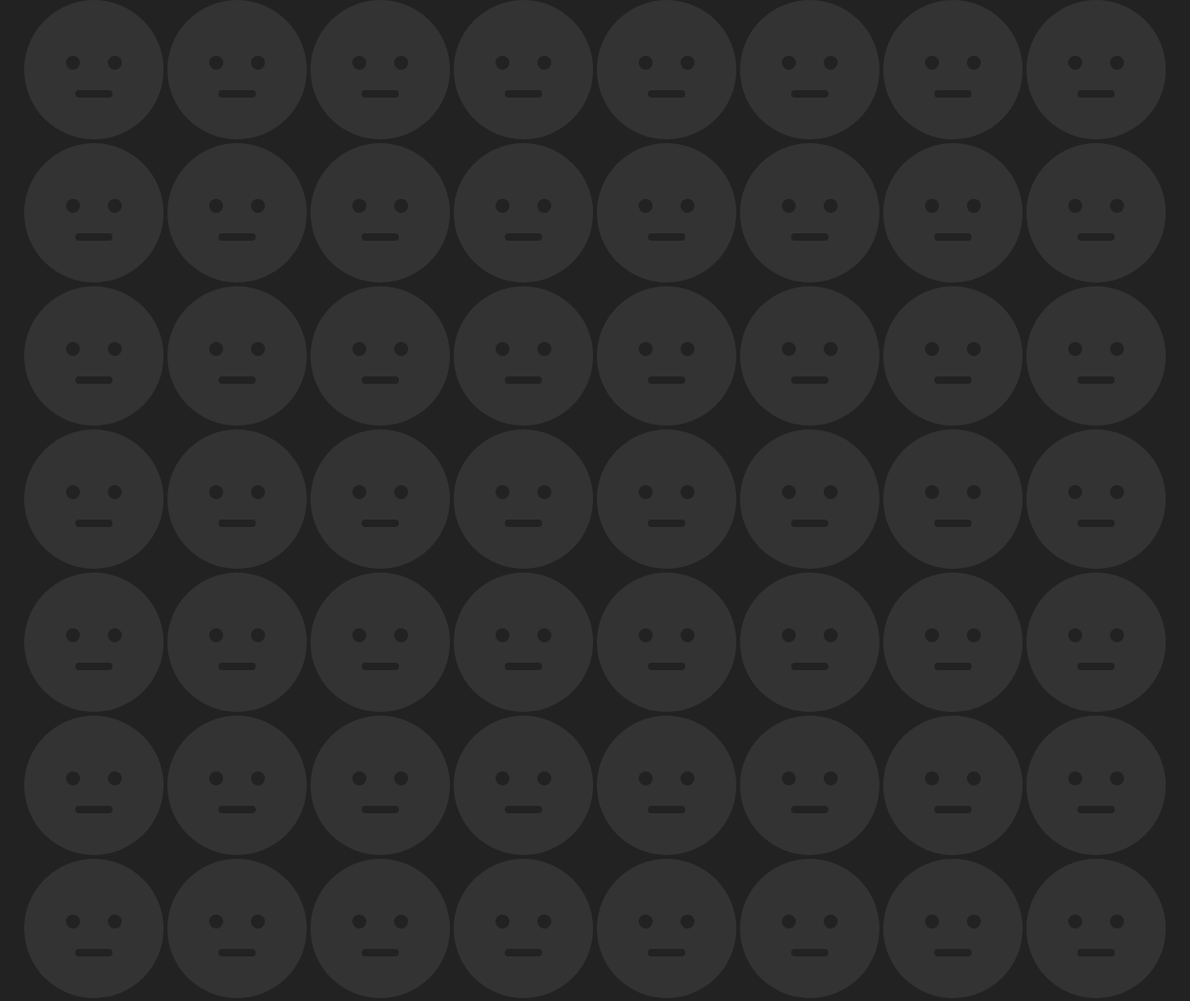
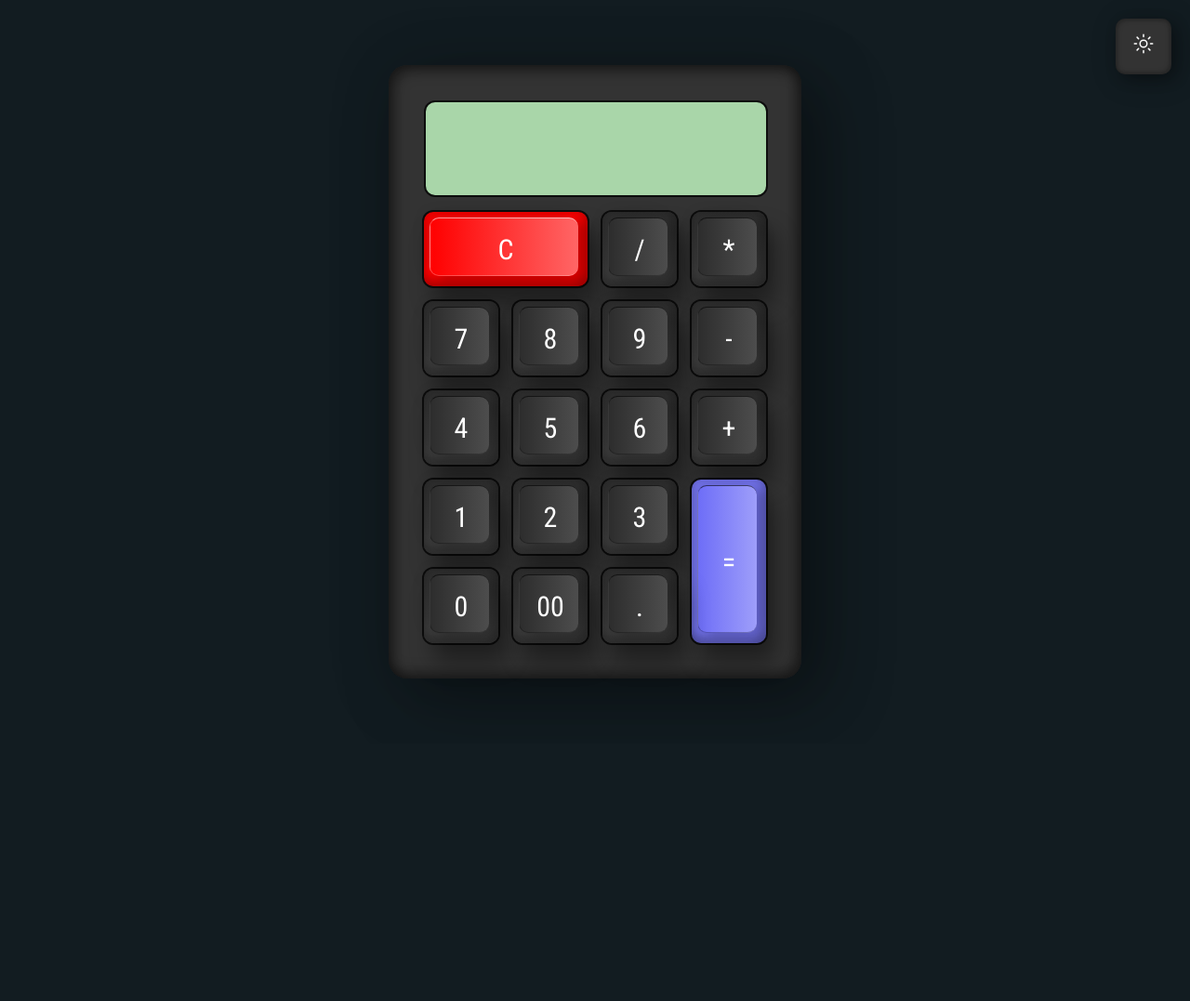
Before and after one commit to NiklasBuk/CSS-stuff, a plain HTML site: page index.html in a window 1280 px wide. Shown: the top 1077 px of the page at 93% size. After the commit the page ends 800 px from the top, so only its background shows below. Drawn offline with nearby package versions, Linux system fonts and the light colour scheme.

Commit message:
simple calculator

```diff
--- a/index.html
+++ b/index.html
@@ -5,41 +5,45 @@
    <meta http-equiv="X-UA-Compatible" content="IE=edge">
    <meta name="viewport" content="width=device-width, initial-scale=1.0">
    <link rel="stylesheet" href="style.css">
-   <title>Smile</title>
+   <title>Calculator</title>
 </head>
 <body>
-   <!-- <label>
-      <input type="radio" name="blue">
-      <div class="face"></div>
-   </label>
-   <label>
-      <input type="radio" name="red">
-      <div class="face"></div>
-   </label>
-   <label>
-      <input type="radio" name="blue">
-      <div class="face"></div>
-   </label>
-   <label>
-      <input type="radio" name="red">
-      <div class="face"></div>
-   </label> -->
+   <div class="btn">
+      <strong><ion-icon name="sunny-outline"></ion-icon></strong>
+      <strong><ion-icon name="moon-outline"></ion-icon></strong>
+   </div>
+   <div class="container">
+      <form class="calculator"name="calc">
+         <input type="text" class="value" readonly name="txt">
+         <span class="num clear" onclick="calc.txt.value=''"><i>C</i></span>
+         <span class="num" onclick="calc.txt.value+='/'"><i>/</i></span>
+         <span class="num" onclick="calc.txt.value+='*'"><i>*</i></span>
+         <span class="num" onclick="calc.txt.value+='7'"><i>7</i></span>
+         <span class="num" onclick="calc.txt.value+='8'"><i>8</i></span>
+         <span class="num" onclick="calc.txt.value+='9'"><i>9</i></span>
+         <span class="num" onclick="calc.txt.value+='-'"><i>-</i></span>
+         <span class="num" onclick="calc.txt.value+='4'"><i>4</i></span>
+         <span class="num" onclick="calc.txt.value+='5'"><i>5</i></span>
+         <span class="num" onclick="calc.txt.value+='6'"><i>6</i></span>
+         <span class="num" onclick="calc.txt.value+='+'"><i>+</i></span>
+         <span class="num" onclick="calc.txt.value+='1'"><i>1</i></span>
+         <span class="num" onclick="calc.txt.value+='2'"><i>2</i></span>
+         <span class="num" onclick="calc.txt.value+='3'"><i>3</i></span>
+         <span class="num equal" onclick="document.calc.txt.value=eval(calc.txt.value)"><i>=</i></span>
+         <span class="num" onclick="calc.txt.value+='0'"><i>0</i></span>
+         <span class="num" onclick="calc.txt.value+='00'"><i>00</i></span>
+         <span class="num" onclick="calc.txt.value+='.'"><i>.</i></span>
+      </form>
+   </div>
+
+   <script type="module" src="https://unpkg.com/ionicons@5.5.2/dist/ionicons/ionicons.esm.js"></script>
+   <script nomodule src="https://unpkg.com/ionicons@5.5.2/dist/ionicons/ionicons.js"></script>
    <script>
+      let body = document.querySelector('body')
+      let btn = document.querySelector('.btn')
 
-      const desk = document.querySelector('body')
-
-      for (let i = 0; i < 60; i++) {
-         const label = document.createElement('label')
-         const input = document.createElement('input')
-         const div = document.createElement('div')
-
-         input.setAttribute('type', 'radio')
-         i % 2 ? input.setAttribute('name', 'blue') : input.setAttribute('name', 'red')
-         div.classList.add('face')
-
-         label.appendChild(input)
-         label.appendChild(div)
-         desk.appendChild(label)
+      btn.onclick = () => {
+         body.classList.toggle('lightmode')
       }
    </script>
 </body>
--- a/style.css
+++ b/style.css
@@ -1,96 +1,222 @@
+@import url('https://fonts.googleapis.com/css2?family=Roboto+Condensed&display=swap');
+
 * {
    margin: 0;
    padding: 0;
    box-sizing: border-box;
-   font-family: consolas;
+   font-family: 'Roboto Condensed', sans-serif;
 }
 
 body {
+   display: grid;
+   place-items: center;
+   min-height: 100vh;
+   background: hsl(200, 30%, 10%);
+}
+
+.container {
+   position: relative;
+   min-width: 300px;
+   min-height: 400px;
+   background: #333;
+   padding: 40px 30px 30px;
+   border-radius: 20px;
+   box-shadow:
+      25px 25px 75px rgba(0, 0, 0, 0.25),
+      10px 10px 70px rgba(0, 0, 0, 0.25),
+      inset -5px -5px 15px rgba(0, 0, 0, 0.5),
+      inset 5px 5px 15px rgba(0, 0, 0, 0.5);
+}
+
+body.lightmode .container {
+   background: hsl(180, 100%, 97%);
+   box-shadow:
+      25px 25px 75px rgba(0, 0, 0, 0.15),
+      10px 10px 70px rgba(0, 0, 0, 0.15),
+      inset -5px -5px 15px rgba(0, 0, 0, 0.1),
+      inset 5px 5px 15px rgba(0, 0, 0, 0.15);
+}
+
+.calculator {
+   position: relative;
+   display: grid;
+}
+
+.calculator .value {
+   position: relative;
+   grid-column: span 4;
+   height: 100px;
+   left: 10px;
+   width: calc(100% - 18px);
+   border: none;
+   outline: none;
+   background: hsl(120, 35%, 75%);
+   margin: 0 0 10px 0;
+   border-radius: 10px;
+   box-shadow: 0 0 0 2px rgba(0, 0, 0, 0.75);
+   text-align: right;
+   padding: 10px;
+   font-size: 2em;
+}
+
+body.lightmode .calculator .value {
+   box-shadow: 0 0 0 2px rgba(0, 0, 0, 0.4);
+}
+
+.calculator span {
+   position: relative;
+   display: grid;
+   place-items: center;
+   width: 80px;
+   height: 80px;
+   margin: 8px;
+   background: linear-gradient(180deg, #2f2f2f, #3f3f3f);
+   box-shadow:
+      inset -8px 0 8px rgba(0, 0, 0, 0.15),
+      inset 0 -8px 8px rgba(0, 0, 0, 0.25),
+      0 0 0 2px rgba(0, 0, 0, 0.75),
+      10px 20px 25px rgba(0, 0, 0, 0.4);
+   color: #fff;
+   cursor: pointer;
+   user-select: none;
+   font-size: 20px;
+   font-weight: 400;
+   border-radius: 10px;
+}
+
+body.lightmode .calculator span {
+
+   background: linear-gradient(180deg, hsl(180, 100%, 97%), hsl(180, 100%, 94%));
+   box-shadow:
+      inset -8px 0 8px rgba(0, 0, 0, 0.15),
+      inset 0 -8px 8px rgba(0, 0, 0, 0.15),
+      0 0 0 2px rgba(0, 0, 0, 0.3),
+      10px 20px 25px rgba(0, 0, 0, 0.25);
+   color: hsl(200, 30%, 30%);
+}
+
+.calculator span::before {
+   content: '';
+   position: absolute;
+   top: 6px;
+   bottom: 11px;
+   left: 6px;
+   right: 10px;
+   background: linear-gradient(90deg, #2d2d2d, #4d4d4d);
+   border-radius: 10px;
+   box-shadow:
+      -5px -5px 15px rgba(0, 0, 0, 0.1),
+      10px 5px 10px rgba(0, 0, 0, 0.15);
+   border-top: 1px solid #0009;
+   border-bottom: 1px solid #0004;
+   border-left: 1px solid #0004;
+}
+
+body.lightmode .calculator span::before {
+   background: linear-gradient(90deg, hsl(180, 100%, 97%), hsl(180, 100%, 94%));
+   border-radius: 10px;
+   box-shadow:
+      -10px -10px 10px rgba(255, 255, 255, 0.25),
+      10px 5px 10px rgba(0, 0, 0, 0.15);
+   border-top: 1px solid #fff9;
+   border-bottom: 1px solid #fff4;
+   border-left: 1px solid #fff4;
+}
+
+.calculator span:active {
+   filter: brightness(1.5);
+}
+
+body.lightmode .calculator span:active {
+   filter: brightness(0.9);
+}
+
+.calculator span i {
+   position: relative;
+   font-style: normal;
+   font-size: 1.5em;
+}
+
+body.lightmode .calculator .clear,
+.calculator .clear {
+   grid-column: span 2;
+   width: 176px;
+   background: #f00;
+}
+
+body.lightmode .calculator .clear::before,
+.calculator .clear::before {
+   background: linear-gradient(90deg, hsl(0, 100%, 50%), hsl(0, 100%, 70%));
+   border-top: 1px solid #fff9;
+   border-bottom: 1px solid #fff4;
+   border-left: 1px solid #fff4;
+}
+
+body.lightmode .calculator .equal,
+.calculator .equal {
+   grid-row: span 2;
+   height: 176px;
+   background: hsl(240, 80%, 70%);
+}
+
+body.lightmode .calculator .equal::before,
+.calculator .equal::before {
+   background: linear-gradient(90deg, hsl(240, 90%, 70%), hsl(240, 90%, 80%));
+}
+
+.btn {
+   position: absolute;
+   top: 20px;
+   right: 20px;
+   width: 60px;
+   height: 60px;
+   background: #333;
+   font-size: 1.5em;
+   box-shadow:
+      5px 5px 15px rgba(0, 0, 0, 0.25),
+      5px 5px 30px rgba(0, 0, 0, 0.25),
+      inset -2px -2px 5px rgba(0, 0, 0, 0.25),
+      inset 2px 2px 5px rgba(0, 0, 0, 0.25);
+   border-radius: 10px;
    display: flex;
    justify-content: center;
    align-items: center;
-   flex-wrap: wrap;
-   gap: 4px;
-   min-height: 100vh;
-   background: #222;
-   overflow: hidden;
+   cursor: pointer;
 }
 
-:root {
-   --clr1: hsl(240, 100%, 60%);
-   --clr2: hsl(0, 100%, 60%);
+.btn ion-icon {
+   color: #fff;
 }
 
-label {
-   position: relative;
-   width: 150px;
-   height: 150px;
+.btn strong {
+   display: none;
 }
 
-label input {
-   appearance: none;
+.btn strong:nth-child(1) {
+   display: block;
 }
 
-label .face {
-   position: absolute;
-   inset: 0;
-   background: #333;
-   border-radius: 50%;
-   cursor: pointer;
-   mix-blend-mode: lighten;
-   transition: 0.5s;
+body.lightmode {
+   background: hsl(180, 100%, 97%);
 }
 
-label input:checked ~ .face {
-   background: var(--clr1);
-   z-index: 1;
-   filter:
-      drop-shadow(0 0 50px var(--clr1))
-      drop-shadow(0 0 100px var(--clr1))
-      drop-shadow(0 0 150px var(--clr1));
+body.lightmode .btn strong:nth-child(1) {
+   display: none;
 }
 
-label:nth-child(even) input:checked ~ .face {
-   background: var(--clr2);
-   z-index: 1000;
-   filter:
-      drop-shadow(0 0 50px var(--clr2))
-      drop-shadow(0 0 100px var(--clr2))
-      drop-shadow(0 0 150px var(--clr2));
+body.lightmode .btn strong:nth-child(2) {
+   display: block;
 }
 
-label .face::before {
-   content: '';
-   position: absolute;
-   top: 60px;
-   left: 45px;
-   width: 15px;
-   height: 15px;
-   background: #111;
-   opacity: 0.5;
-   border-radius: 50%;
-   box-shadow: 45px 0 0 #111;
+body.lightmode ion-icon {
+   color: hsl(240, 90%, 50%);
 }
 
-label .face::after {
-   content: '';
-   position: absolute;
-   bottom: 45px;
-   left: 50%;
-   transform: translateX(-50%);
-   width: 40px;
-   height: 8px;
-   border-radius: 8px;
-   background: #111;
-   opacity: 0.5;
-   transition: 0.5s;
+body.lightmode .btn {
+   background: hsl(180, 100%, 95%);
+   box-shadow:
+      5px 5px 15px rgba(0, 0, 0, 0.1),
+      5px 5px 30px rgba(0, 0, 0, 0.15),
+      inset -2px -2px 5px rgba(0, 0, 0, 0.1),
+      inset 2px 2px 5px rgba(0, 0, 0, 0.15);
 }
-
-label input:checked ~ .face::after {
-   width: 40px;
-   height: 20px;
-   border-radius: 0;
-   border-bottom-left-radius: 20px;
-   border-bottom-right-radius: 20px;
-   transform: translateX(-50%) translateY(12px);
-}
```
